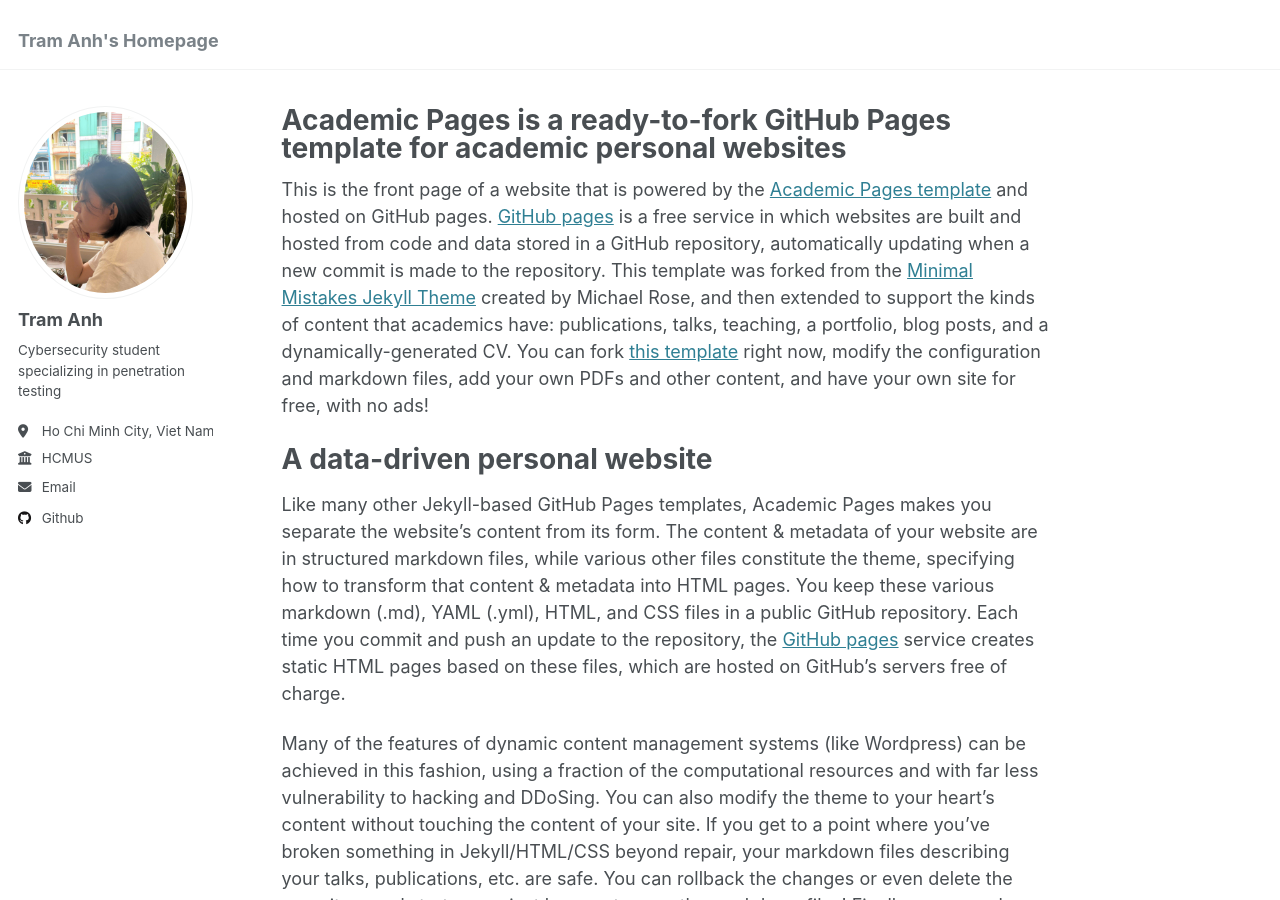
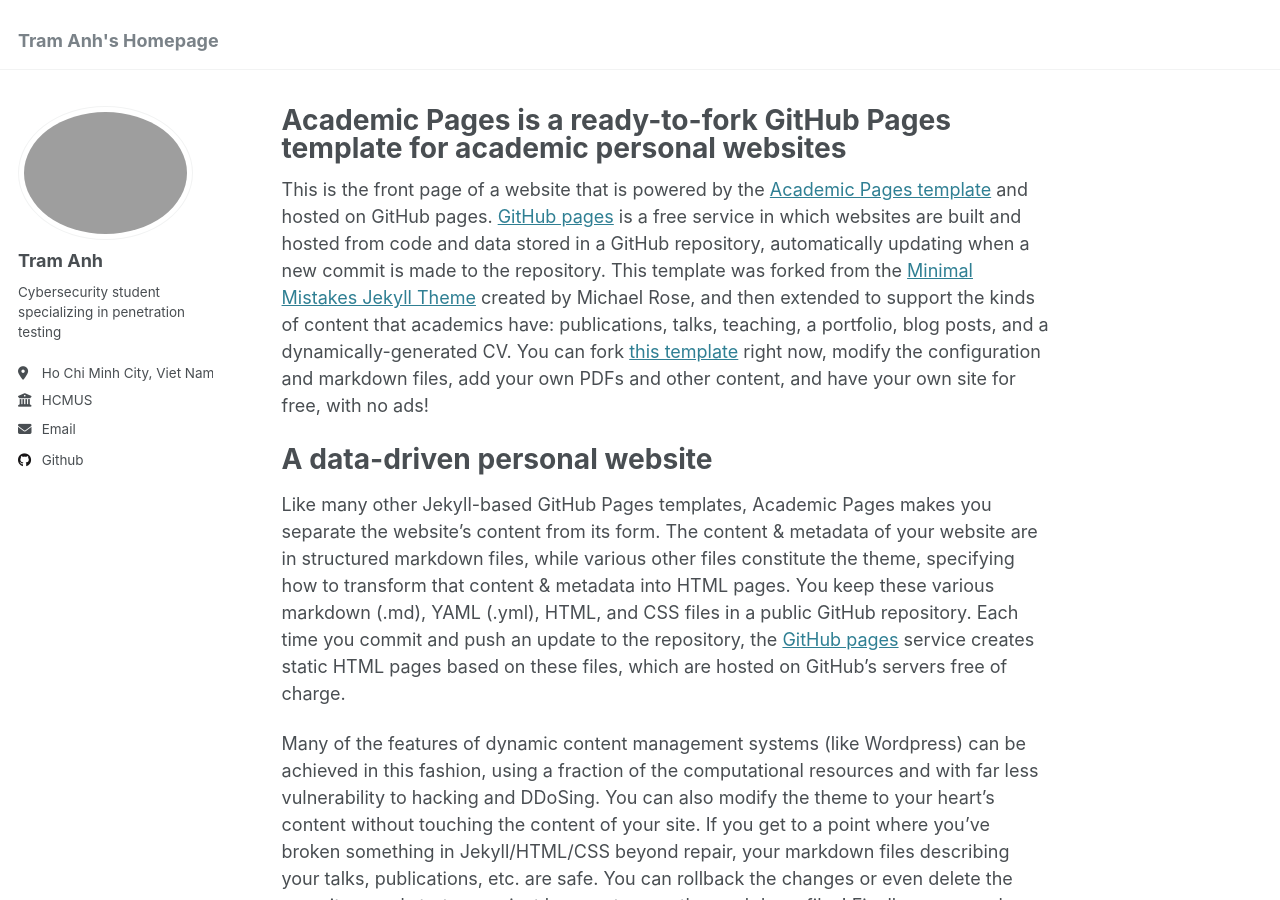
Before and after one commit to tramanh2604/my-pages, a Jekyll site: the page built from _pages/about.md, in a window 1280 px wide and 900 px high. Built offline with Jekyll 4.4.1, drawn with Linux system fonts in a browser that asks for light colours.

Commit message:
Update _config.yml

```diff
--- a/_config.yml
+++ b/_config.yml
@@ -21,7 +21,8 @@ repository               : "academicpages/academicpages.github.io"
 #               Additional customization can be done by editing /_includes/author-profile.html
 author:
   # Biographic information
-  avatar           : "profile1.jpg"
+  baseurl          : "tramanh.github.io/"
+  avatar           : "{{ site.baseurl }}profile1.jpg"
   name             : "Tram Anh"
   pronouns         : # example: "she/her"
   bio              : "Cybersecurity student specializing in penetration testing"
```
